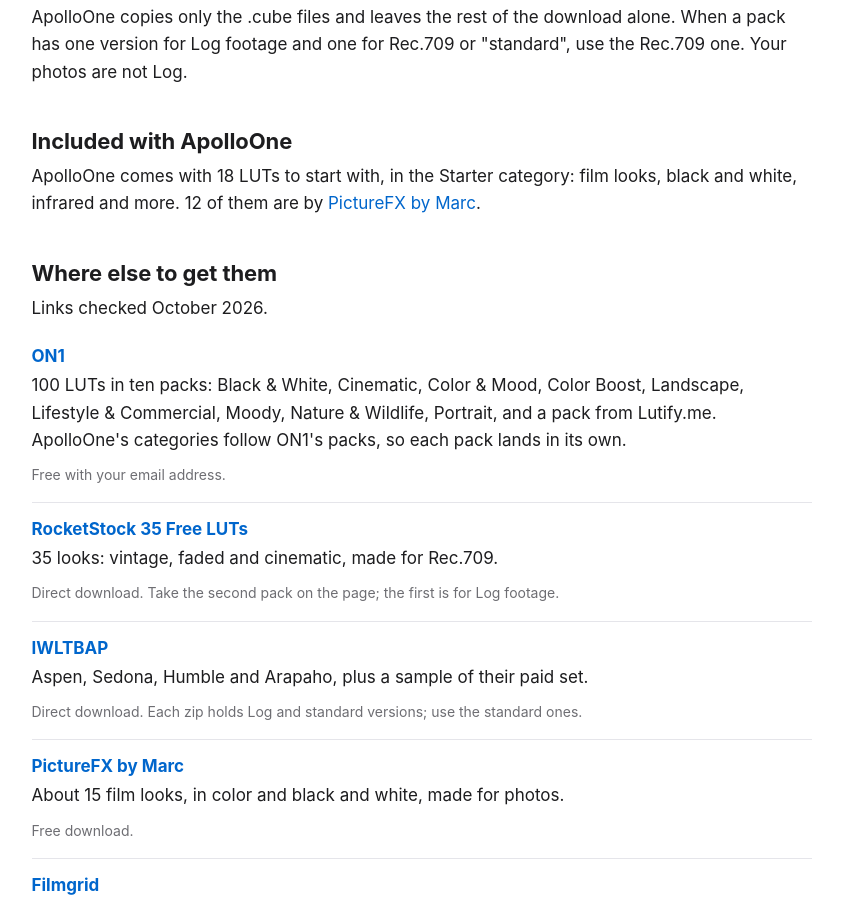
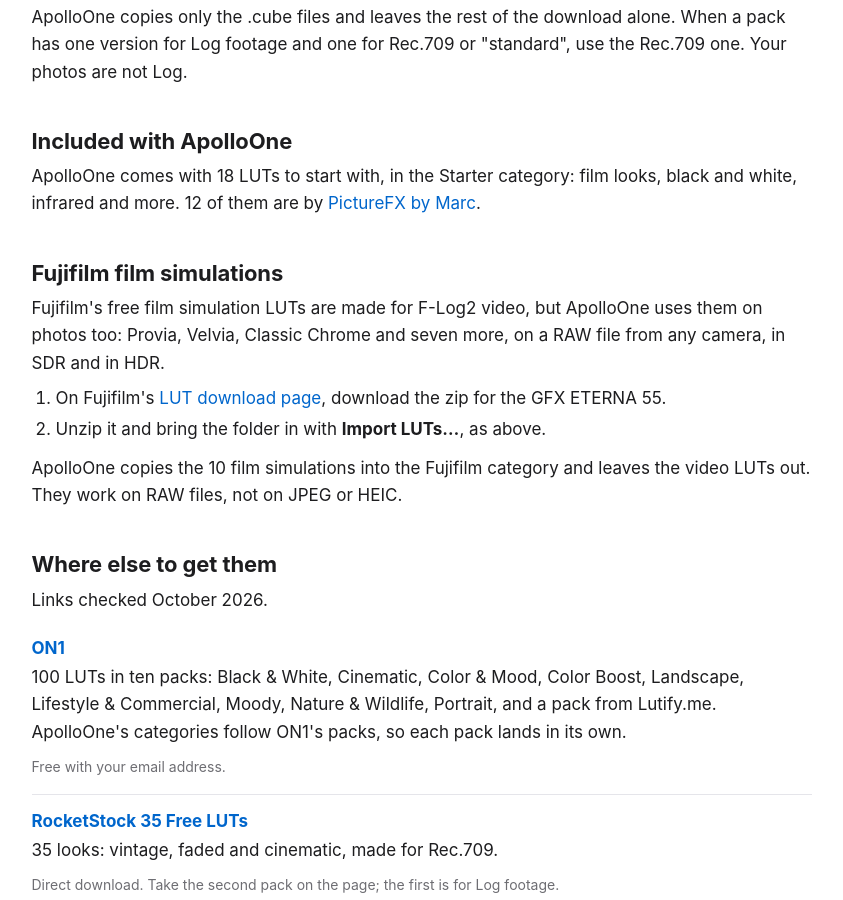
Before and after one commit to anogeissus/anogeissus.com, a Jekyll site: the page apolloone-free-luts.html, which Jekyll copies as it is, in a window 1280 px wide and 900 px high, scrolled down 617 px. Shown: the whole window, without its empty margins (211-1054 px from the left). Built offline with Jekyll 4.4.1, drawn with Linux system fonts in a browser that asks for light colours; some web fonts are replaced.

Commit message:
apolloone-free-luts.html: new section #fujifilm-film-simulations "Fujifilm film simulations" after "Included with ApolloOne": Fujifilm's free film simulation LUTs are made for F-Log2 video, and ApolloOne uses them on photos too (a RAW file from any camera, SDR and HDR); download the GFX ETERNA 55 zip and bring it in with Import LUTs…; the 10 film simulations go into the Fujifilm category, RAW files only (Albert msgs 40097 "user would have no idea the same LUTs can be used for photos", 40099: the accuracy line holds for the X-H2S only, so it is left out, 40101 "Let's update the text, commit & push").

```diff
--- a/apolloone-free-luts.html
+++ b/apolloone-free-luts.html
@@ -139,6 +139,14 @@
         <h2>Included with ApolloOne</h2>
         <p>ApolloOne comes with 18 LUTs to start with, in the Starter category: film looks, black and white, infrared and more. 12 of them are by <a href="https://marcrphoto.wordpress.com" target="_blank" rel="noopener">PictureFX by Marc</a>.</p>
 
+        <h2 id="fujifilm-film-simulations">Fujifilm film simulations</h2>
+        <p>Fujifilm's free film simulation LUTs are made for F-Log2 video, but ApolloOne uses them on photos too: Provia, Velvia, Classic Chrome and seven more, on a RAW file from any camera, in SDR and in HDR.</p>
+        <ol>
+            <li>On Fujifilm's <a href="https://www.fujifilm-x.com/global/support/download/lut/" target="_blank" rel="noopener">LUT download page</a>, download the zip for the GFX ETERNA 55.</li>
+            <li>Unzip it and bring the folder in with <strong>Import LUTs…</strong>, as above.</li>
+        </ol>
+        <p>ApolloOne copies the 10 film simulations into the Fujifilm category and leaves the video LUTs out. They work on RAW files, not on JPEG or HEIC.</p>
+
         <h2>Where else to get them</h2>
         <p class="lut-stamp">Links checked October 2026.</p>
 
```
